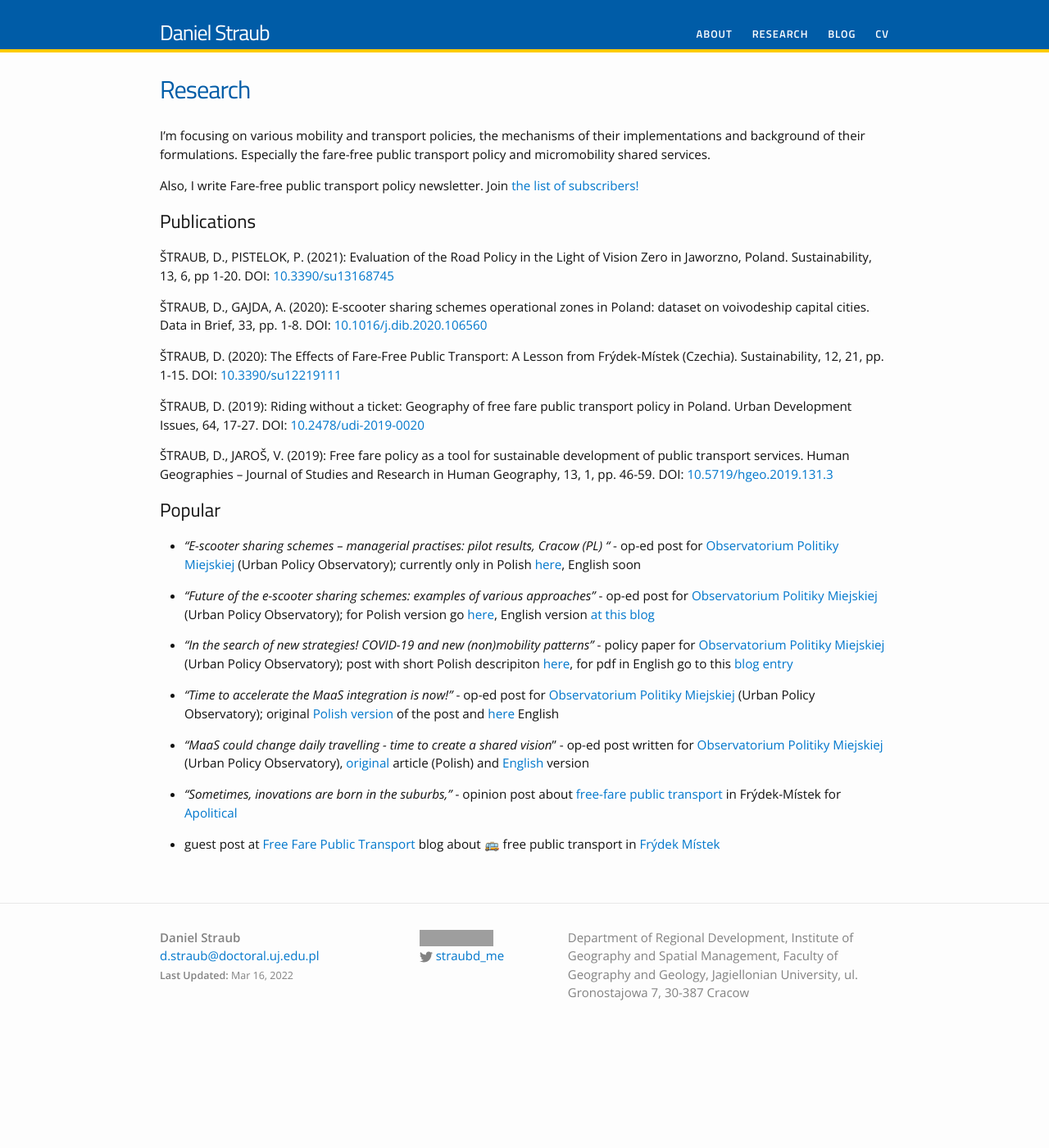
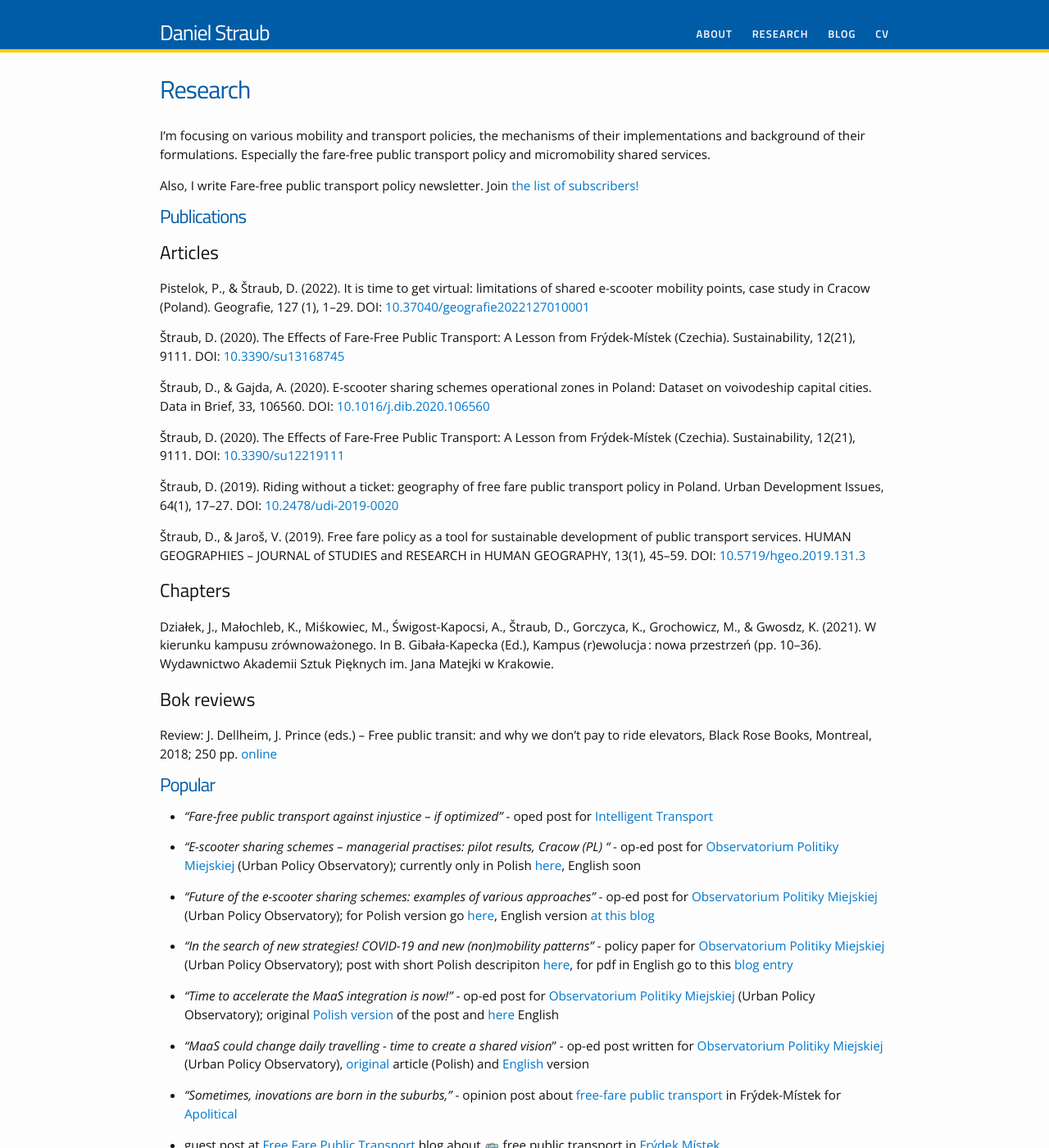
Before and after one commit to tracetheheat/tracetheheat.github.io, a Jekyll site: the page built from research.md, in a window 1280 px wide and 1400 px high. Shown: the whole window at 82% size. Built offline with Jekyll 4.4.1, drawn with Linux system fonts in a browser that asks for light colours; grey boxes are pictures that could not be loaded.

Commit message:
article and big update

```diff
--- a/research.md
+++ b/research.md
@@ -8,18 +8,30 @@ I'm focusing on various mobility and transport policies, the mechanisms of their
 
 Also, I write Fare-free public transport policy newsletter. Join <a href="https://ffpt.substack.com/p/coming-soon?r=4z2ja&utm_campaign=post&utm_medium=web&utm_source=copy"> the list of subscribers!</a>
 
-## Publications
-ŠTRAUB, D., PISTELOK, P. (2021): Evaluation of the Road Policy in the Light of Vision Zero in Jaworzno, Poland. Sustainability, 13, 6, pp 1-20. DOI: [10.3390/su13168745](https://doi.org/10.3390/su13168745)
+# Publications
+## Articles
+Pistelok, P., & Štraub, D. (2022). It is time to get virtual: limitations of shared e-scooter mobility points, case study in Cracow (Poland). Geografie, 127 (1), 1–29. DOI: [10.37040/geografie2022127010001](https://doi.org/10.37040/geografie2022127010001)
 
-ŠTRAUB, D., GAJDA, A. (2020): E-scooter sharing schemes operational zones in Poland: dataset on voivodeship capital cities. Data in Brief, 33, pp. 1-8. DOI: [10.1016/j.dib.2020.106560](https://doi.org/10.1016/j.dib.2020.106560)
+Štraub, D. (2020). The Effects of Fare-Free Public Transport: A Lesson from Frýdek-Místek (Czechia). Sustainability, 12(21), 9111. DOI: [10.3390/su13168745](https://doi.org/10.3390/su13168745)
 
-ŠTRAUB, D. (2020): The Effects of Fare-Free Public Transport: A Lesson from Frýdek-Místek (Czechia). Sustainability, 12, 21, pp. 1-15. DOI: [10.3390/su12219111](https://doi.org/10.3390/su12219111)
+Štraub, D., & Gajda, A. (2020). E-scooter sharing schemes operational zones
+ in Poland: Dataset on voivodeship capital cities. Data in Brief, 33, 106560. DOI: [10.1016/j.dib.2020.106560](https://doi.org/10.1016/j.dib.2020.106560)
 
-ŠTRAUB, D. (2019): Riding without a ticket: Geography of free fare public transport policy in Poland. Urban Development Issues, 64, 17-27. DOI: [10.2478/udi-2019-0020](https://doi.org/10.2478/udi-2019-0020)
+Štraub, D. (2020). The Effects of Fare-Free Public Transport: A Lesson from Frýdek-Místek (Czechia). Sustainability, 12(21), 9111. DOI: [10.3390/su12219111](https://doi.org/10.3390/su12219111)
 
-ŠTRAUB, D., JAROŠ, V. (2019): Free fare policy as a tool for sustainable development of public transport services. Human Geographies – Journal of Studies and Research in Human Geography, 13, 1, pp. 46-59. DOI: [10.5719/hgeo.2019.131.3](http://dx.doi.org/10.5719/hgeo.2019.131.3)
+Štraub, D. (2019). Riding without a ticket: geography of free fare public transport policy in Poland. Urban Development Issues, 64(1), 17–27. DOI: [10.2478/udi-2019-0020](https://doi.org/10.2478/udi-2019-0020)
 
-## Popular
+Štraub, D., & Jaroš, V. (2019). Free fare policy as a tool for sustainable development of public transport services. HUMAN GEOGRAPHIES – JOURNAL of STUDIES and RESEARCH in HUMAN GEOGRAPHY, 13(1), 45–59. DOI: [10.5719/hgeo.2019.131.3](http://dx.doi.org/10.5719/hgeo.2019.131.3)
+
+## Chapters
+Działek, J., Małochleb, K., Miśkowiec, M., Świgost-Kapocsi, A., Štraub, D., Gorczyca, K., Grochowicz, M., & Gwosdz, K. (2021). W kierunku kampusu zrównoważonego. In B. Gibała-Kapecka (Ed.), Kampus (r)ewolucja : nowa przestrzeń (pp. 10–36). Wydawnictwo Akademii Sztuk Pięknych im. Jana Matejki w Krakowie.
+
+## Bok reviews
+Review: J. Dellheim, J. Prince (eds.) – Free public transit: and why we don’t pay to ride elevators, Black Rose Books, Montreal, 2018; 250 pp. [online](https://www.ejournals.eu/PKGKPTG/2021/24(1)/art/20596/)
+
+# Popular
+* _"Fare-free public transport against injustice – if optimized"_ - oped post for [Intelligent Transport](https://www.intelligenttransport.com/transport-articles/126057/fare-free-public-transport-against-injustice-if-optimised/)
+
 * _"E-scooter sharing schemes – managerial practises: pilot results, Cracow (PL) "_ - op-ed post for [Observatorium Politiky Miejskiej](http://obserwatorium.miasta.pl/) (Urban Policy Observatory); currently only in Polish [here](http://obserwatorium.miasta.pl/praktyki-zarzadzania-segmentem-uto-w-polskich-miastach-wnioski-z-pilotazu/), English soon
 
 * _"Future of the e-scooter sharing schemes: examples of various approaches"_ - op-ed post for [Observatorium Politiky Miejskiej](http://obserwatorium.miasta.pl/) (Urban Policy Observatory); for Polish version go [here](http://obserwatorium.miasta.pl/przyszlosc-branzy-e-hulajnog-a-dzialania-miast/), English version [at this blog](http://straubd.me/blog/2020/10/mobility/future-of-the-escooter)
```
Also changed, not shown: _posts/2022-03-16-mobility-points-shared-escooters-and-parking-mitigation-practises.md (added, +27 -0 lines), cv.md (+1 -1 lines).
